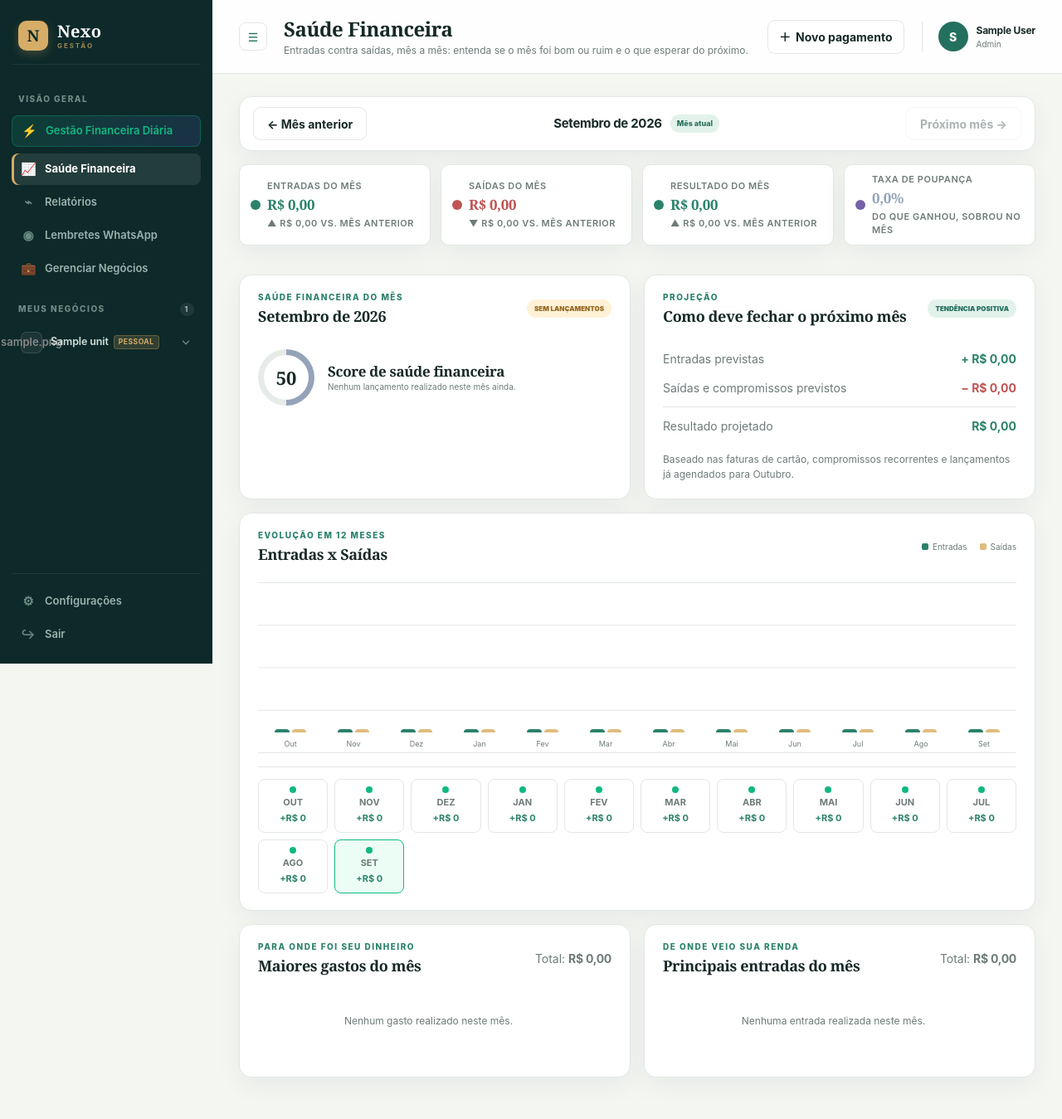
After one commit to fabriciooliveiraofficial/radolcrm, a PHP site: page /index.php?page=saude-financeira in a window 1280 px wide. The commit adds this page. Shown: the whole page at 83% size. Run offline with PHP 8.4, Linux system fonts and the light colour scheme; the visitor is signed in with stand-in values (Sample User, id 1); data comes from the database, SQL or seed files in the repository; tables that the repository leaves empty hold one stand-in row (values such as "Sample post"); some libraries are stand-ins or nearby versions.

Commit message:
correções diversas e melhorias

```diff
--- a/app/Services/DailyFinanceService.php
+++ b/app/Services/DailyFinanceService.php
@@ -544,6 +544,131 @@ final class DailyFinanceService
         );
     }
 
+    public function monthlySeries(int $months = 12): array
+    {
+        $start = (new DateTimeImmutable('first day of this month'))->modify('-' . ($months - 1) . ' months');
+
+        $rows = $this->db->fetchAll(
+            "SELECT DATE_FORMAT(COALESCE(inv.payment_date, inv.due_date, t.transaction_date), '%Y-%m') month_key,
+                    SUM(CASE WHEN t.type = 'income' THEN t.amount ELSE 0 END) income,
+                    SUM(CASE WHEN t.type = 'expense' THEN t.amount ELSE 0 END) expense
+             FROM daily_transactions t
+             LEFT JOIN daily_card_invoices inv ON inv.id = t.invoice_id
+             WHERE t.status = 'realized' AND COALESCE(inv.payment_date, inv.due_date, t.transaction_date) >= ?
+             GROUP BY month_key ORDER BY month_key",
+            [$start->format('Y-m-d')]
+        );
+
+        $indexed = [];
+        foreach ($rows as $row) {
+            $indexed[$row['month_key']] = $row;
+        }
+
+        $months_pt = ['Jan', 'Fev', 'Mar', 'Abr', 'Mai', 'Jun', 'Jul', 'Ago', 'Set', 'Out', 'Nov', 'Dez'];
+        $series = [];
+        for ($i = 0; $i < $months; $i++) {
+            $date = $start->modify('+' . $i . ' months');
+            $key = $date->format('Y-m');
+            $income = (float) ($indexed[$key]['income'] ?? 0);
+            $expense = (float) ($indexed[$key]['expense'] ?? 0);
+            $series[] = [
+                'year_month' => $key,
+                'label' => $months_pt[(int) $date->format('n') - 1],
+                'revenue' => $income,
+                'cost' => $expense,
+                'net' => $income - $expense,
+            ];
+        }
+
+        return $series;
+    }
+
+    public function financialHealth(string $from, string $to): array
+    {
+        $totals = $this->db->fetch(
+            "SELECT
+                COALESCE(SUM(CASE WHEN t.type = 'income' THEN t.amount ELSE 0 END), 0) income,
+                COALESCE(SUM(CASE WHEN t.type = 'expense' THEN t.amount ELSE 0 END), 0) expense
+             FROM daily_transactions t
+             LEFT JOIN daily_card_invoices inv ON inv.id = t.invoice_id
+             WHERE t.status = 'realized' AND COALESCE(inv.payment_date, inv.due_date, t.transaction_date) BETWEEN ? AND ?",
+            [$from, $to]
+        );
+
+        $income = (float) ($totals['income'] ?? 0);
+        $expense = (float) ($totals['expense'] ?? 0);
+        $net = $income - $expense;
+        $savingsRate = $income > 0 ? ($net / $income) * 100 : ($net < 0 ? -100.0 : 0.0);
+        $score = (int) round(max(0, min(100, 50 + $savingsRate)));
+
+        if ($income <= 0 && $expense <= 0) {
+            $status = 'empty';
+            $label = 'Sem lançamentos';
+        } elseif ($savingsRate >= 20) {
+            $status = 'good';
+            $label = 'Saudável';
+        } elseif ($savingsRate >= 0) {
+            $status = 'warning';
+            $label = 'Atenção';
+        } else {
+            $status = 'danger';
+            $label = 'Crítico';
+        }
+
+        return [
+            'income' => $income,
+            'expense' => $expense,
+            'net' => $net,
+            'savings_rate' => $savingsRate,
+            'score' => $score,
+            'status' => $status,
+            'label' => $label,
+        ];
+    }
+
+    public function categoryBreakdown(string $from, string $to, string $type = 'expense', int $limit = 6): array
+    {
+        $limit = max(1, min(20, $limit));
+        $type = $type === 'income' ? 'income' : 'expense';
+
+        $rows = $this->db->fetchAll(
+            "SELECT COALESCE(pcat.id, cat.id, 0) group_id,
+                    COALESCE(pcat.name, cat.name, 'Sem categoria') name,
+                    COALESCE(pcat.icon, cat.icon, '📁') icon,
+                    COALESCE(pcat.color, cat.color, '#64748b') color,
+                    SUM(t.amount) total
+             FROM daily_transactions t
+             LEFT JOIN daily_categories cat ON cat.id = t.category_id
+             LEFT JOIN daily_categories pcat ON pcat.id = cat.parent_id
+             LEFT JOIN daily_card_invoices inv ON inv.id = t.invoice_id
+             WHERE t.type = ? AND t.status = 'realized'
+               AND COALESCE(inv.payment_date, inv.due_date, t.transaction_date) BETWEEN ? AND ?
+             GROUP BY group_id, name, icon, color
+             ORDER BY total DESC
+             LIMIT {$limit}",
+            [$type, $from, $to]
+        );
+
+        $total = 0.0;
+        foreach ($rows as $row) {
+            $total += (float) $row['total'];
+        }
+
+        $items = [];
+        foreach ($rows as $row) {
+            $amount = (float) $row['total'];
+            $items[] = [
+                'name' => $row['name'],
+                'icon' => $row['icon'],
+                'color' => $row['color'],
+                'total' => $amount,
+                'pct' => $total > 0 ? round(($amount / $total) * 100, 1) : 0.0,
+            ];
+        }
+
+        return ['items' => $items, 'total' => $total];
+    }
+
     public function commitmentsList(bool $onlyActive = true): array
     {
         $where = $onlyActive ? ' WHERE r.active = 1' : '';
--- a/app/Views/layout.php
+++ b/app/Views/layout.php
@@ -23,6 +23,10 @@
                 <span class="nav-icon">⚡</span>
                 <span class="nav-label" style="font-weight: 600; color: #10b981;">Gestão Financeira Diária</span>
             </a>
+            <a class="nav-item <?= $page === 'saude-financeira' ? 'active' : '' ?>" href="?page=saude-financeira">
+                <span class="nav-icon">📈</span>
+                <span class="nav-label">Saúde Financeira</span>
+            </a>
             <a class="nav-item <?= $page === 'reports' && !$buFilter ? 'active' : '' ?>" href="?page=reports">
                 <span class="nav-icon">⌁</span>
                 <span class="nav-label">Relatórios</span>
@@ -46,7 +50,7 @@
         <?php foreach ($sidebarBusinesses as $bu):
             $isGearzone = (stripos($bu['name'], 'gearzone') !== false) || empty($bu['is_personal']);
             $isOpen = ($selectedBusiness && (int)$selectedBusiness['id'] === (int)$bu['id'])
-                || ($isGearzone && (in_array($page, ['dashboard', 'agenda', 'service-badges'], true) || (!$buFilter && !in_array($page, ['financeiro', 'reports', 'reminders', 'businesses', 'settings'], true))));
+                || ($isGearzone && (in_array($page, ['dashboard', 'agenda', 'service-badges'], true) || (!$buFilter && !in_array($page, ['financeiro', 'saude-financeira', 'reports', 'reminders', 'businesses', 'settings'], true))));
         ?>
         <details class="bu-accordion <?= $isOpen ? 'is-active' : '' ?>" <?= $isOpen ? 'open' : '' ?> style="--bu-color: <?= h($bu['color']) ?>;">
             <summary class="bu-accordion-trigger">
--- /dev/null
+++ b/app/Views/pages/saude-financeira.php
@@ -0,0 +1,247 @@
+<?php
+
+declare(strict_types=1);
+
+use App\Services\DailyFinanceService;
+
+$dailyService = new DailyFinanceService($db);
+
+$currentMonth = (string) ($_GET['month'] ?? date('Y-m'));
+if (!preg_match('/^\d{4}-\d{2}$/', $currentMonth)) {
+    $currentMonth = date('Y-m');
+}
+
+$monthStart = new DateTimeImmutable($currentMonth . '-01');
+$from = $monthStart->format('Y-m-01');
+$to = $monthStart->format('Y-m-t');
+$isCurrentCalendarMonth = $currentMonth === date('Y-m');
+
+$monthNamesFull = ['Janeiro', 'Fevereiro', 'Março', 'Abril', 'Maio', 'Junho', 'Julho', 'Agosto', 'Setembro', 'Outubro', 'Novembro', 'Dezembro'];
+$monthLabel = $monthNamesFull[(int) $monthStart->format('n') - 1] . ' de ' . $monthStart->format('Y');
+$prevMonthKey = $monthStart->modify('-1 month')->format('Y-m');
+$nextMonthKey = $monthStart->modify('+1 month')->format('Y-m');
+
+// Saúde financeira do mês selecionado e do mês anterior (para comparação de tendência)
+$health = $dailyService->financialHealth($from, $to);
+$prevFrom = $monthStart->modify('-1 month')->format('Y-m-01');
+$prevTo = $monthStart->modify('-1 month')->format('Y-m-t');
+$prevHealth = $dailyService->financialHealth($prevFrom, $prevTo);
+
+$incomeDelta = $health['income'] - $prevHealth['income'];
+$expenseDelta = $health['expense'] - $prevHealth['expense'];
+$netDelta = $health['net'] - $prevHealth['net'];
+
+// Série de 12 meses (Entradas x Saídas) para o gráfico e para o radar de meses bons/ruins
+$series = $dailyService->monthlySeries(12);
+
+// Projeção do próximo mês com base em compromissos recorrentes e lançamentos já agendados
+$nextMonthStart = $monthStart->modify('+1 month')->format('Y-m-01');
+$nextMonthEnd = $monthStart->modify('+1 month')->format('Y-m-t');
+$projection = $dailyService->agenda($nextMonthStart, $nextMonthEnd);
+
+// Para onde vai o dinheiro / de onde vem a renda no mês selecionado
+$expenseBreakdown = $dailyService->categoryBreakdown($from, $to, 'expense', 6);
+$incomeBreakdown = $dailyService->categoryBreakdown($from, $to, 'income', 6);
+
+$scoreColors = ['good' => '#10b981', 'warning' => '#f59e0b', 'danger' => '#ef4444', 'empty' => '#94a3b8'];
+$scoreColor = $scoreColors[$health['status']];
+
+$healthMessage = match ($health['status']) {
+    'good' => 'Você guardou ' . number_format($health['savings_rate'], 1, ',', '.') . '% do que ganhou este mês. Mês saudável.',
+    'warning' => $health['savings_rate'] >= 0
+        ? 'Sobrou pouco: só ' . number_format($health['savings_rate'], 1, ',', '.') . '% do que entrou. Vale olhar onde apertar.'
+        : 'Gastos praticamente empataram com a renda. Fique de olho no próximo mês.',
+    'danger' => 'Você gastou ' . number_format(abs($health['savings_rate']), 1, ',', '.') . '% a mais do que ganhou. Mês no vermelho.',
+    default => 'Nenhum lançamento realizado neste mês ainda.',
+};
+
+$projectionTone = $projection['expected_net'] >= 0 ? 'good' : 'danger';
+?>
+
+<div class="fh-wrapper">
+    <!-- NAVEGADOR DE MÊS -->
+    <section class="fh-month-nav">
+        <a class="button ghost small" href="?page=saude-financeira&month=<?= h($prevMonthKey) ?>">← Mês anterior</a>
+        <div class="fh-month-current">
+            <b><?= h($monthLabel) ?></b>
+            <?php if ($isCurrentCalendarMonth): ?><span class="badge success">Mês atual</span><?php endif; ?>
+        </div>
+        <?php if (!$isCurrentCalendarMonth): ?>
+            <a class="button ghost small" href="?page=saude-financeira&month=<?= h($nextMonthKey) ?>">Próximo mês →</a>
+        <?php else: ?>
+            <span class="button ghost small" style="opacity:.35;pointer-events:none;">Próximo mês →</span>
+        <?php endif; ?>
+    </section>
+
+    <!-- KPIs DO MÊS -->
+    <section class="mini-stats daily-kpis">
+        <div class="kpi-card">
+            <span class="dot green"></span>
+            <div class="kpi-info">
+                <small>Entradas do mês</small>
+                <b class="kpi-val positive">R$ <?= number_format($health['income'], 2, ',', '.') ?></b>
+                <small class="fh-delta" style="margin-top:3px;display:block;">
+                    <?= $incomeDelta >= 0 ? '▲' : '▼' ?> R$ <?= number_format(abs($incomeDelta), 2, ',', '.') ?> vs. mês anterior
+                </small>
+            </div>
+        </div>
+
+        <div class="kpi-card">
+            <span class="dot red"></span>
+            <div class="kpi-info">
+                <small>Saídas do mês</small>
+                <b class="kpi-val negative">R$ <?= number_format($health['expense'], 2, ',', '.') ?></b>
+                <small class="fh-delta" style="margin-top:3px;display:block;">
+                    <?= $expenseDelta <= 0 ? '▼' : '▲' ?> R$ <?= number_format(abs($expenseDelta), 2, ',', '.') ?> vs. mês anterior
+                </small>
+            </div>
+        </div>
+
+        <div class="kpi-card">
+            <span class="dot <?= $health['net'] >= 0 ? 'green' : 'red' ?>"></span>
+            <div class="kpi-info">
+                <small>Resultado do mês</small>
+                <b class="kpi-val <?= $health['net'] >= 0 ? 'positive' : 'negative' ?>">R$ <?= number_format($health['net'], 2, ',', '.') ?></b>
+                <small class="fh-delta" style="margin-top:3px;display:block;">
+                    <?= $netDelta >= 0 ? '▲' : '▼' ?> R$ <?= number_format(abs($netDelta), 2, ',', '.') ?> vs. mês anterior
+                </small>
+            </div>
+        </div>
+
+        <div class="kpi-card">
+            <span class="dot purple"></span>
+            <div class="kpi-info">
+                <small>Taxa de poupança</small>
+                <b class="kpi-val" style="color:<?= h($scoreColor) ?>;"><?= number_format($health['savings_rate'], 1, ',', '.') ?>%</b>
+                <small style="margin-top:3px;display:block;color:var(--muted);">do que ganhou, sobrou no mês</small>
+            </div>
+        </div>
+    </section>
+
+    <!-- SAÚDE FINANCEIRA + PROJEÇÃO -->
+    <section class="fh-grid-2">
+        <article class="card fh-health-card">
+            <div class="card-header">
+                <div><p class="eyebrow">SAÚDE FINANCEIRA DO MÊS</p><h2><?= h($monthLabel) ?></h2></div>
+                <span class="health-state <?= $health['status'] === 'empty' ? 'warning' : $health['status'] ?>"><?= h($health['label']) ?></span>
+            </div>
+            <div class="health-score" style="border-bottom:none;">
+                <div class="score-ring" style="--score:<?= $health['score'] ?>;background:conic-gradient(<?= h($scoreColor) ?> calc(var(--score) * 1%), #e7ebe8 0);">
+                    <span><?= $health['score'] ?></span>
+                </div>
+                <div>
+                    <b>Score de saúde financeira</b>
+                    <small><?= h($healthMessage) ?></small>
+                </div>
+            </div>
+        </article>
+
+        <article class="card fh-projection-card">
+            <div class="card-header">
+                <div><p class="eyebrow">PROJEÇÃO</p><h2>Como deve fechar o próximo mês</h2></div>
+                <span class="health-state <?= $projectionTone ?>"><?= $projectionTone === 'good' ? 'Tendência positiva' : 'Tendência de rombo' ?></span>
+            </div>
+            <dl class="summary-list">
+                <div><dt>Entradas previstas</dt><dd class="positive">+ R$ <?= number_format($projection['expected_in'], 2, ',', '.') ?></dd></div>
+                <div><dt>Saídas e compromissos previstos</dt><dd class="negative">− R$ <?= number_format($projection['expected_out'], 2, ',', '.') ?></dd></div>
+                <div class="total"><dt>Resultado projetado</dt><dd class="<?= $projectionTone === 'good' ? 'positive' : 'negative' ?>">R$ <?= number_format($projection['expected_net'], 2, ',', '.') ?></dd></div>
+            </dl>
+            <p class="fh-projection-note">Baseado nas faturas de cartão, compromissos recorrentes e lançamentos já agendados para <?= h($monthNamesFull[(int) $monthStart->modify('+1 month')->format('n') - 1]) ?>.</p>
+        </article>
+    </section>
+
+    <!-- GRÁFICO ENTRADAS X SAÍDAS -->
+    <section class="card chart-card">
+        <div class="card-header">
+            <div><p class="eyebrow">EVOLUÇÃO EM 12 MESES</p><h2>Entradas x Saídas</h2></div>
+            <div class="chart-legend">
+                <span><i class="revenue"></i> Entradas</span>
+                <span><i class="cost"></i> Saídas</span>
+            </div>
+        </div>
+        <div class="bar-chart" data-chart='<?= h(json_encode($series, JSON_UNESCAPED_UNICODE)) ?>'></div>
+
+        <div class="fh-month-radar">
+            <?php foreach ($series as $item): ?>
+                <a class="fh-month-chip <?= $item['year_month'] === $currentMonth ? 'active' : '' ?>" href="?page=saude-financeira&month=<?= h($item['year_month']) ?>">
+                    <span class="fh-month-chip-dot <?= $item['net'] >= 0 ? 'green' : 'red' ?>"></span>
+                    <span class="fh-month-chip-label"><?= h($item['label']) ?></span>
+                    <span class="fh-month-chip-val <?= $item['net'] >= 0 ? 'positive' : 'negative' ?>">
+                        <?= $item['net'] >= 0 ? '+' : '−' ?>R$ <?= number_format(abs($item['net']), 0, ',', '.') ?>
+                    </span>
+                </a>
+            <?php endforeach; ?>
+        </div>
+    </section>
+
+    <!-- PARA ONDE VAI O DINHEIRO -->
+    <section class="fh-grid-2">
+        <article class="card">
+            <div class="card-header">
+                <div><p class="eyebrow">PARA ONDE FOI SEU DINHEIRO</p><h2>Maiores gastos do mês</h2></div>
+                <span class="muted">Total: <b><?= money($expenseBreakdown['total']) ?></b></span>
+            </div>
+            <div class="rank-bars costs">
+                <?php if (!$expenseBreakdown['items']): ?>
+                    <div class="empty-mini">Nenhum gasto realizado neste mês.</div>
+                <?php endif; ?>
+                <?php foreach ($expenseBreakdown['items'] as $cat): ?>
+                    <div>
+                        <span><b><?= h($cat['icon']) ?> <?= h($cat['name']) ?></b><small><?= number_format($cat['pct'], 1, ',', '.') ?>% dos gastos</small></span>
+                        <strong><?= money($cat['total']) ?></strong>
+                        <i style="--width:<?= $cat['pct'] ?>%; background:<?= h($cat['color']) ?>;"></i>
+                    </div>
+                <?php endforeach; ?>
+            </div>
+        </article>
+
+        <article class="card">
+            <div class="card-header">
+                <div><p class="eyebrow">DE ONDE VEIO SUA RENDA</p><h2>Principais entradas do mês</h2></div>
+                <span class="muted">Total: <b><?= money($incomeBreakdown['total']) ?></b></span>
+            </div>
+            <div class="rank-bars">
+                <?php if (!$incomeBreakdown['items']): ?>
+                    <div class="empty-mini">Nenhuma entrada realizada neste mês.</div>
+                <?php endif; ?>
+                <?php foreach ($incomeBreakdown['items'] as $cat): ?>
+                    <div>
+                        <span><b><?= h($cat['icon']) ?> <?= h($cat['name']) ?></b><small><?= number_format($cat['pct'], 1, ',', '.') ?>% da renda</small></span>
+                        <strong><?= money($cat['total']) ?></strong>
+                        <i style="--width:<?= $cat['pct'] ?>%; background:<?= h($cat['color']) ?>;"></i>
+                    </div>
+                <?php endforeach; ?>
+            </div>
+        </article>
+    </section>
+</div>
+
+<style>
+.fh-wrapper { display:flex; flex-direction:column; gap:16px; }
+.fh-wrapper .card { padding:20px 22px; }
+.fh-month-nav { display:flex; align-items:center; justify-content:space-between; gap:12px; background:var(--card); padding:12px 16px; border-radius:var(--radius); box-shadow:var(--shadow); border:1px solid var(--line); }
+.fh-month-current { display:flex; align-items:center; gap:10px; font-size:15px; }
+
+.daily-kpis { display:grid; grid-template-columns:repeat(auto-fit, minmax(200px, 1fr)); gap:12px; }
+.kpi-card { background:var(--card); border-radius:var(--radius); padding:16px; display:flex; align-items:center; gap:14px; box-shadow:var(--shadow); border:1px solid var(--line); }
+.kpi-card .dot { width:12px; height:12px; flex-shrink:0; }
+.kpi-info small { display:block; font-size:11px; color:var(--muted); font-weight:600; text-transform:uppercase; letter-spacing:.05em; }
+.kpi-val { display:block; font-size:18px; font-weight:800; letter-spacing:-.02em; margin-top:2px; }
+.fh-delta { color:var(--muted); font-size:11px; font-weight:600; }
+
+.fh-grid-2 { display:grid; grid-template-columns:1fr 1fr; gap:16px; }
+.fh-health-card .health-score { padding-top:6px; }
+.fh-projection-note { margin:14px 0 0; color:var(--muted); font-size:12px; line-height:1.5; }
+.fh-month-radar { display:grid; grid-template-columns:repeat(auto-fill, minmax(84px, 1fr)); gap:8px; padding-top:14px; border-top:1px solid var(--line); margin-top:16px; }
+.fh-month-chip { display:flex; flex-direction:column; align-items:center; gap:3px; padding:8px 4px; border-radius:8px; border:1px solid var(--line); text-decoration:none; color:inherit; transition:background .15s; }
+.fh-month-chip:hover { background:var(--canvas); }
+.fh-month-chip.active { border-color:#10b981; background:#ecfdf5; }
+.fh-month-chip-dot { width:8px; height:8px; border-radius:50%; }
+.fh-month-chip-dot.green { background:#10b981; }
+.fh-month-chip-dot.red { background:#ef4444; }
+.fh-month-chip-label { font-size:11px; font-weight:700; color:var(--muted); text-transform:uppercase; }
+.fh-month-chip-val { font-size:11px; font-weight:700; }
+@media (max-width: 860px) {
+    .fh-grid-2 { grid-template-columns:1fr; }
+}
+</style>
--- a/index.php
+++ b/index.php
@@ -58,7 +58,7 @@ if (($_GET['page'] ?? '') === 'categories') {
     redirect('index.php?page=financeiro');
 }
 
-$allowedPages = ['dashboard','businesses','clients','products','subscriptions','service-badges','reminders','agenda','payments','expenses','recurring','cards','cash','reports','settings','financeiro'];
+$allowedPages = ['dashboard','businesses','clients','products','subscriptions','service-badges','reminders','agenda','payments','expenses','recurring','cards','cash','reports','settings','financeiro','saude-financeira'];
 $page = (string) ($_GET['page'] ?? 'financeiro');
 if (!in_array($page, $allowedPages, true)) {
     http_response_code(404);
@@ -89,6 +89,7 @@ if ($buFilter) {
 
 $pageTitles = [
     'financeiro' => ['Gestão Financeira Diária', 'Controle pessoal e familiar inteligente: entradas, saídas, cartões e compromissos fixos.'],
+    'saude-financeira' => ['Saúde Financeira', 'Entradas contra saídas, mês a mês: entenda se o mês foi bom ou ruim e o que esperar do próximo.'],
     'dashboard' => ['Visão geral', 'Acompanhe os números que movem seu negócio.'],
     'businesses' => ['Unidades de negócio', 'Gerencie seus negócios e finanças pessoais de forma separada.'],
     'categories' => ['Categorias de receitas e gastos', 'Organize e defina limitadores de gastos por categoria.'],
```
